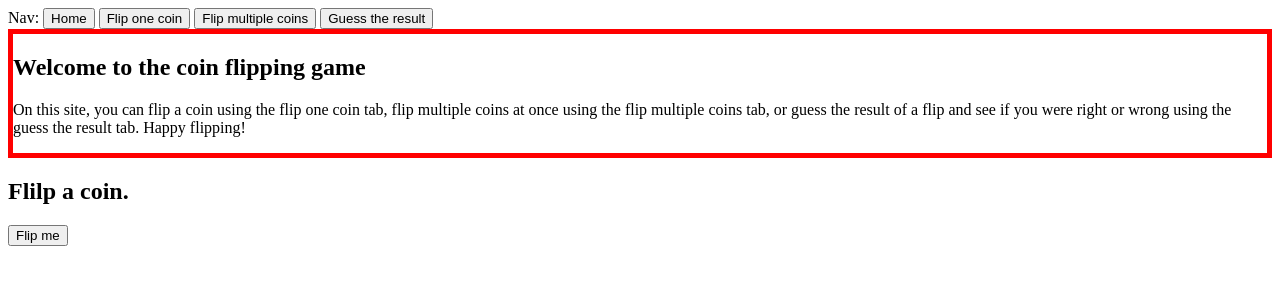
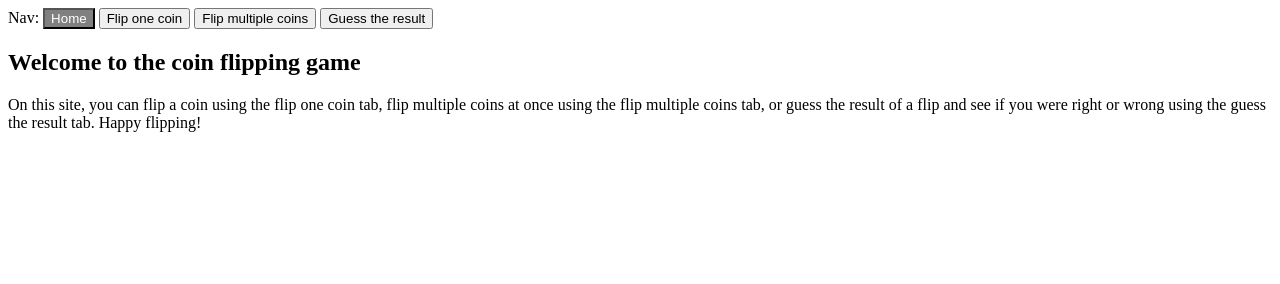
Before and after one commit to comp426-2022-spring/a05-uncjackg, a website: page public/index.html in a window 1280 px wide. Both pictures are taken after a click on the button "Home". Drawn offline with Linux system fonts and the light colour scheme.

Commit message:
add styles for nav

```diff
--- a/public/style.css
+++ b/public/style.css
@@ -1,9 +1,9 @@
-div.hidden {
+div.inactive {
   display: none;
 }
 
 div.active {
-  border: 5px solid red;
+  display: block;
 }
 
 img.bigcoin {
@@ -13,3 +13,8 @@ img.bigcoin {
 img.smallcoin {
   width: 50px;
 }
+
+button.active {
+  background: gray;
+  color: white;
+}
```
